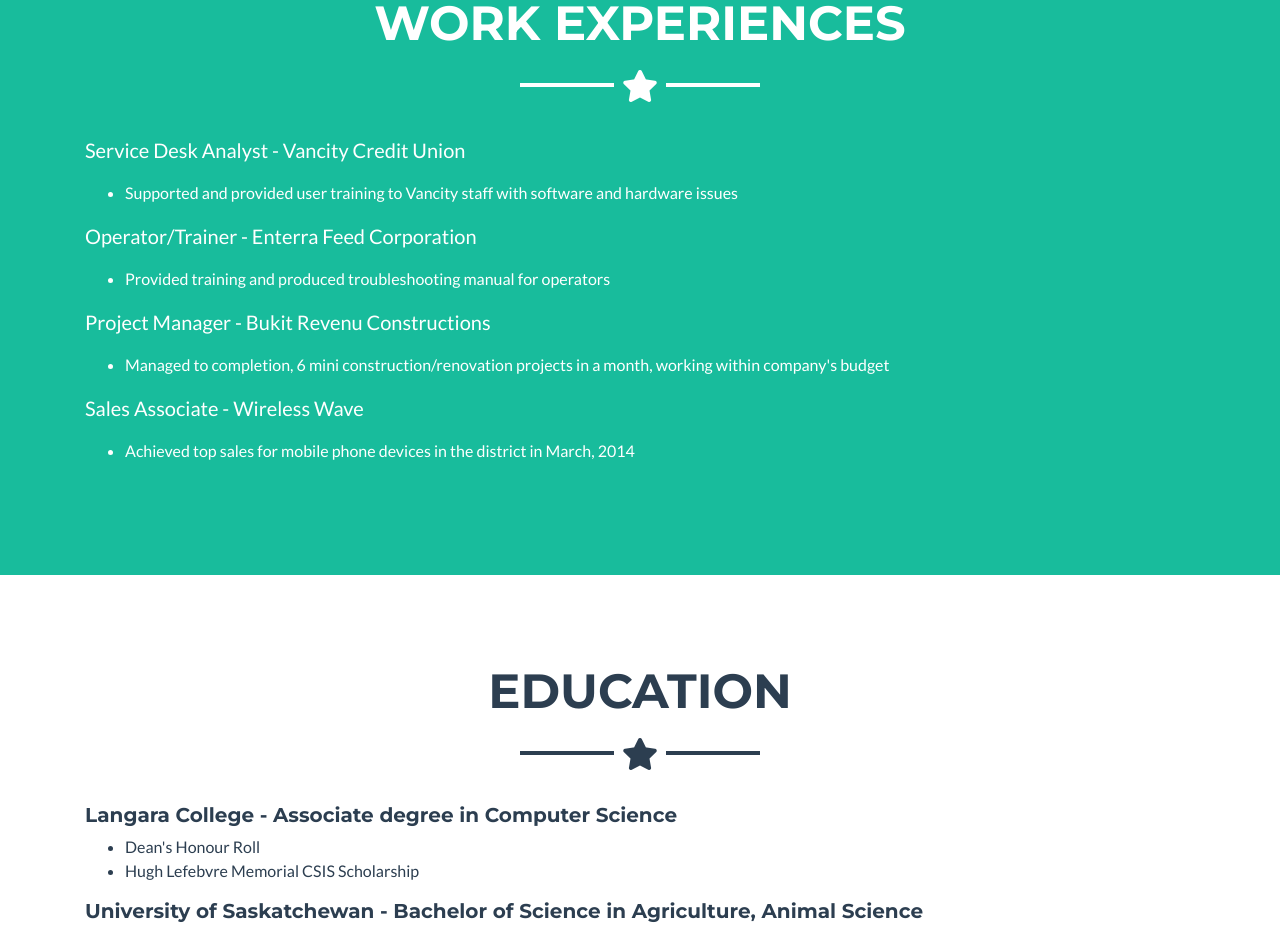
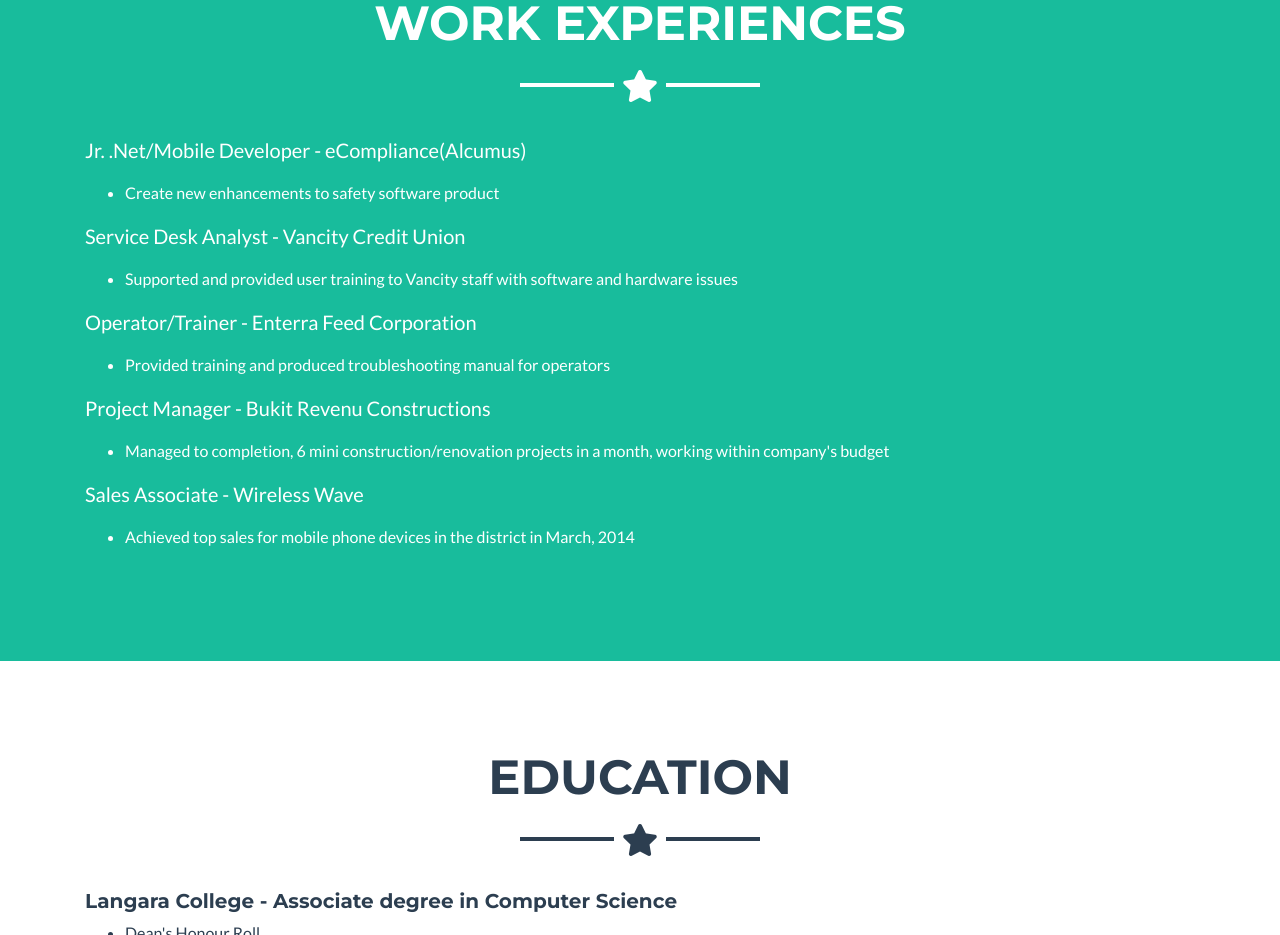
Before and after one commit to rolindrkn/portfolio-website, a plain HTML site: page index.html in a window 1280 px wide. Shown: the part 2978-3913 px from the top of the page. Drawn offline with Linux system fonts and the light colour scheme.

Commit message:
Update index.html

```diff
--- a/index.html
+++ b/index.html
@@ -209,8 +209,11 @@
     <div class="container">
       <h2 class="text-center text-uppercase text-white">Work Experiences</h2>
       <hr class="star-light mb-5">
+        <p class="lead">Jr. .Net/Mobile Developer - eCompliance(Alcumus)</p>
+        <ul>
+          <li>Create new enhancements to safety software product</li>
+        </ul>
         <p class="lead">Service Desk Analyst - Vancity Credit Union</p>
-        <p>
         <ul>
           <li>Supported and provided user training to Vancity staff with software and hardware issues</li>
         </ul>
```
